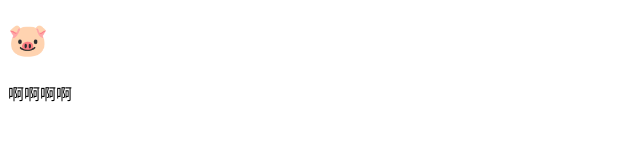
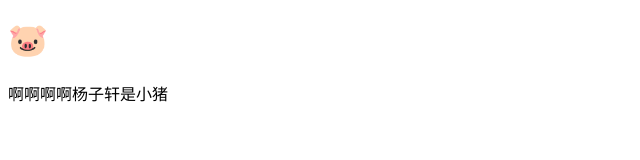
Before and after one commit to ZumanYang/ZumanYang.github.io, a plain HTML site: page index.html in a window 1280 px wide. Shown: the whole page, without its empty margins (0-640 px from the left). Drawn offline with Linux system fonts and the light colour scheme.

Commit message:
Update index.html

```diff
--- a/index.html
+++ b/index.html
@@ -6,6 +6,6 @@
 </head>
 <body>
     <h1>🐷</h1>
-    <p>啊啊啊啊</p>
+    <p>啊啊啊啊杨子轩是小猪</p>
 </body>
 </html>
```
